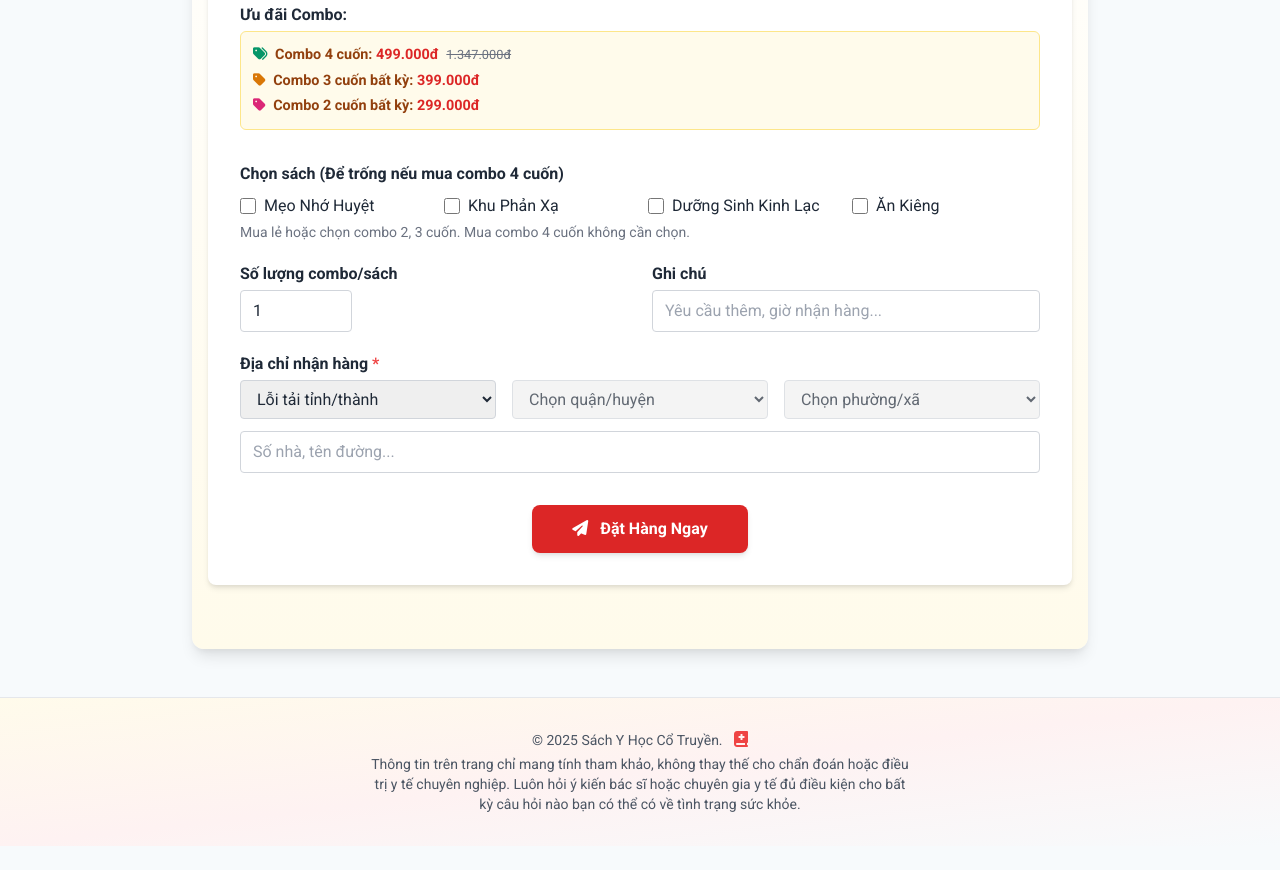
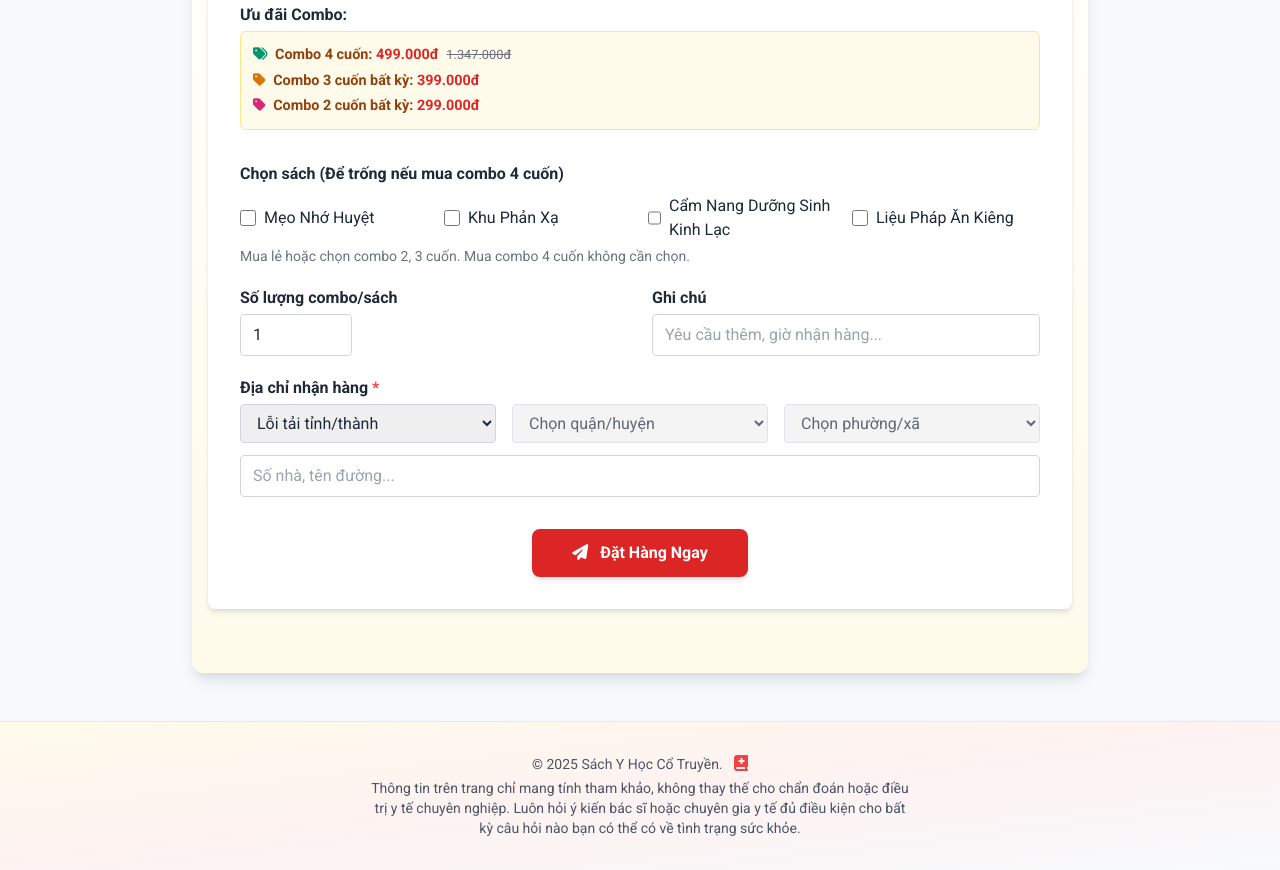
Before and after one commit to Nhasachalpha/sachyhoc, a plain HTML site: page index.html in a window 1280 px wide. Shown: the part 3888-4758 px from the top of the page. Before the commit the page ends 4734 px from the top, so only its background shows below. Drawn offline with nearby package versions, Linux system fonts and the light colour scheme; no server answers.

Commit message:
Update index.html

```diff
--- a/index.html
+++ b/index.html
@@ -521,10 +521,10 @@
               <input class="mr-2 h-4 w-4 text-blue-600 border-gray-300 rounded focus:ring-blue-500" type="checkbox" name="book[]" value="Khu Phản Xạ"> Khu Phản Xạ
             </label>
             <label class="flex items-center cursor-pointer">
-              <input class="mr-2 h-4 w-4 text-blue-600 border-gray-300 rounded focus:ring-blue-500" type="checkbox" name="book[]" value="Dưỡng Sinh Kinh Lạc"> Dưỡng Sinh Kinh Lạc
+              <input class="mr-2 h-4 w-4 text-blue-600 border-gray-300 rounded focus:ring-blue-500" type="checkbox" name="book[]" value="Cẩm Nang Dưỡng Sinh Kinh Lạc"> Cẩm Nang Dưỡng Sinh Kinh Lạc
             </label>
             <label class="flex items-center cursor-pointer">
-              <input class="mr-2 h-4 w-4 text-blue-600 border-gray-300 rounded focus:ring-blue-500" type="checkbox" name="book[]" value="Ăn Kiêng"> Ăn Kiêng
+              <input class="mr-2 h-4 w-4 text-blue-600 border-gray-300 rounded focus:ring-blue-500" type="checkbox" name="book[]" value="Liệu Pháp Ăn Kiêng"> Liệu Pháp Ăn Kiêng
             </label>
           </div>
           <p class="text-gray-500 text-sm mt-1">Mua lẻ hoặc chọn combo 2, 3 cuốn. Mua combo 4 cuốn không cần chọn.</p>
```
